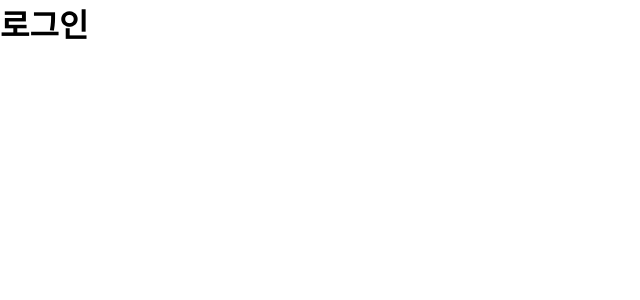
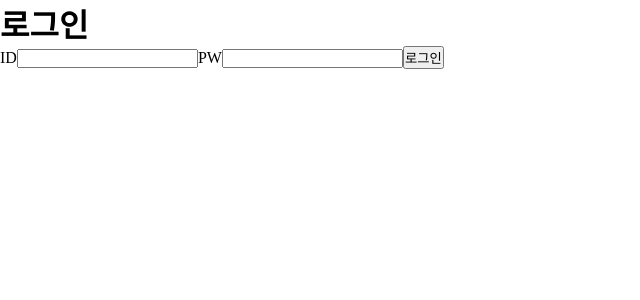
Before and after one commit to Jaek1783/wanted-pre-onboarding-frontend, a React (Create React App) app: page /signin in a window 1280 px wide. Shown: the top 300 px of the page, without its empty margins (0-640 px from the left). Built offline with nearby package versions, Linux system fonts and the light colour scheme.

Commit message:
로그인 후 로컬스토리지에 토큰 저장

```diff
--- a/src/App.js
+++ b/src/App.js
@@ -9,6 +9,8 @@ import {useNavigate} from 'react-router-dom';
 function App() {
   const emailRef = useRef(null);
   const passwordRef = useRef(null);
+  const idRef = useRef(null);
+  const pwRef = useRef(null);
   const btnRef = useRef(null);
   const navigate = useNavigate();
   const [isButtonDisabled, setIsButtonDisabled] = useState(true);
@@ -30,10 +32,8 @@ function App() {
       }
   const handleSubmit = async (e) => {
     e.preventDefault();
-
       const email = emailRef.current.value.trim();
       const password = passwordRef.current.value.trim();
-      console.log(email, password)
       const data = {email:email, password:password};
       const headers = {'Content-Type':'application/json'};
      const response = await axios.post("http://localhost:8000/auth/signup", data, {headers});
@@ -46,6 +46,20 @@ function App() {
       navigate('/signin')
      }
     }
+
+  const handleSignin = async (e)=>{
+    e.preventDefault();
+    const id = idRef.current.value;
+    const pw = pwRef.current.value;
+    const data = {email:id, password:pw};
+    const headers = {'Content-type': 'application/json'}
+    const response = await axios.post('http://localhost:8000/auth/signin',data,{headers});
+    if(response.data.access_token){
+      window.localStorage.setItem('jwt',response.data.access_token)
+      navigate('/')
+     }
+
+  }
   return (
     <div className="App">
       <Routes>
@@ -58,7 +72,11 @@ function App() {
                                           isButtonDisubled={isButtonDisabled}
                                           handleSubmit={handleSubmit}
                                           />} />
-        <Route path="/signin" element={<SignInPage />} />
+        <Route path="/signin" element={<SignInPage
+                                          idRef={idRef}
+                                          pwRef={pwRef}
+                                          handleSignin={handleSignin}
+                                          />} />
       </Routes>
     </div>
   );
--- a/src/components/sign-in.js
+++ b/src/components/sign-in.js
@@ -1,7 +1,16 @@
 import React from "react";
-const SignInPage = (props)=>{
+const SignInPage = ({idRef, pwRef, handleSignin})=>{
     return <div>
         <h1>로그인</h1>
+        <form>
+                <label htmlFor="">ID
+                    <input type="email"  data-testid="email-input" ref={idRef}/>
+                </label>
+                <label htmlFor="">PW
+                    <input type='password' data-testid="password-input" ref={pwRef}/>
+                </label>
+                <button data-testid="signin-button" onClick={handleSignin}>로그인</button>
+            </form>
     </div>
 };
 export default SignInPage;
```
